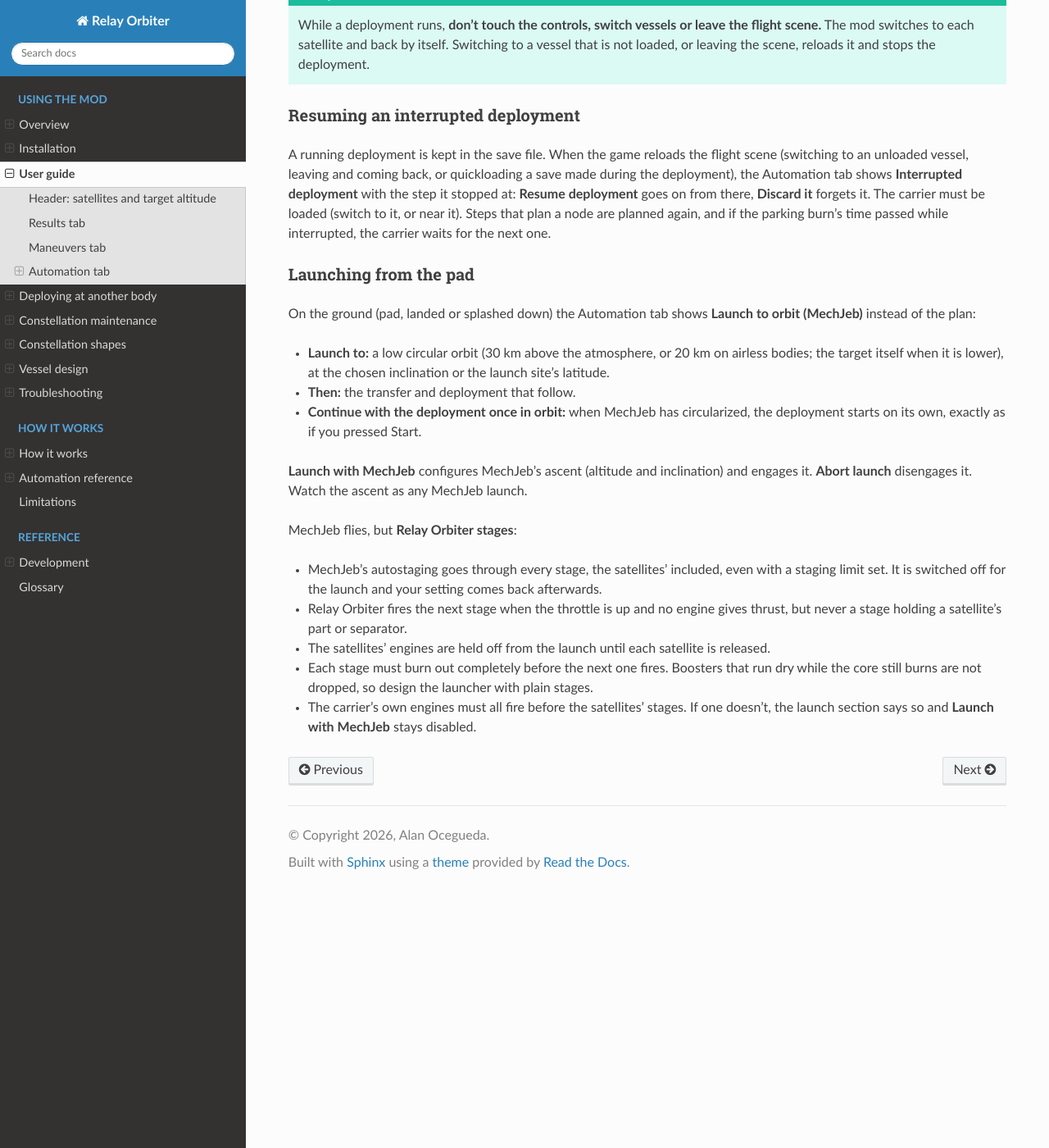
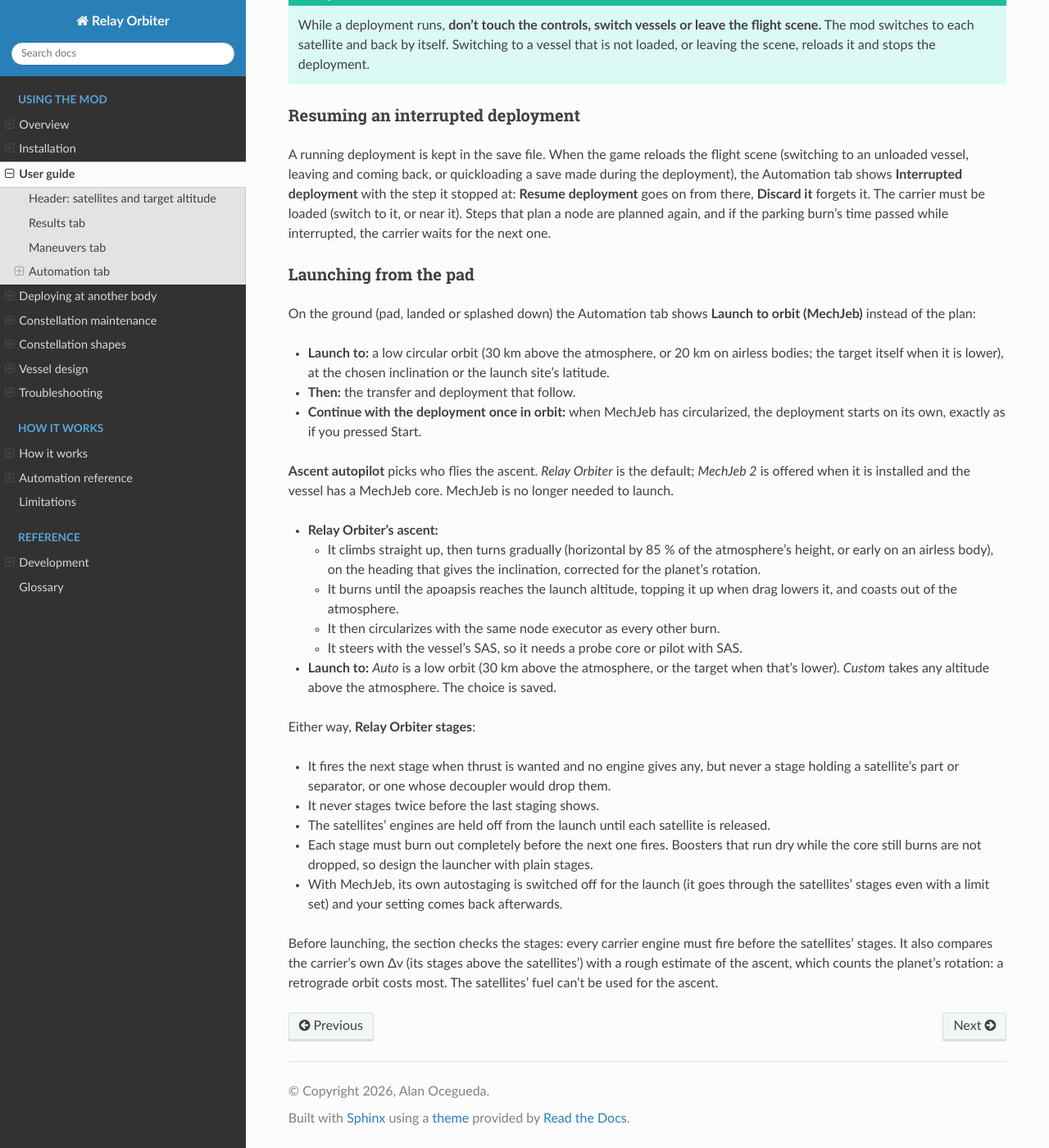
Before and after one commit to AlaNLrdE/KSP_RelayOrbiter_mod, a Sphinx documentation site: the page built from docs/source/user_guide.rst, in a window 1280 px wide and 1400 px high, scrolled down 2060 px. Shown: the whole window at 82% size. Built offline with Sphinx 7.4.7 and the Read the Docs theme 3.1.0, drawn with Linux system fonts in a browser that asks for light colours.

Commit message:
[relay_orbiter_mod] Docs: Relay Orbiter's own ascent, launch altitude
Co-Authored-By: Claude Opus 5.5 <noreply@anthropic.com>

```diff
--- a/docs/source/user_guide.rst
+++ b/docs/source/user_guide.rst
@@ -128,18 +128,36 @@ On the ground (pad, landed or splashed down) the Automation tab shows **Launch t
 - **Continue with the deployment once in orbit:** when MechJeb has circularized,
   the deployment starts on its own, exactly as if you pressed Start.
 
-**Launch with MechJeb** configures MechJeb's ascent (altitude and inclination) and
-engages it. **Abort launch** disengages it. Watch the ascent as any MechJeb launch.
+**Ascent autopilot** picks who flies the ascent. *Relay Orbiter* is the default;
+*MechJeb 2* is offered when it is installed and the vessel has a MechJeb core. MechJeb
+is no longer needed to launch.
 
-MechJeb flies, but **Relay Orbiter stages**:
+- **Relay Orbiter's ascent:**
 
-- MechJeb's autostaging goes through every stage, the satellites' included, even with a
-  staging limit set. It is switched off for the launch and your setting comes back
-  afterwards.
-- Relay Orbiter fires the next stage when the throttle is up and no engine gives thrust,
-  but never a stage holding a satellite's part or separator.
+  - It climbs straight up, then turns gradually (horizontal by 85 % of the atmosphere's
+    height, or early on an airless body), on the heading that gives the inclination,
+    corrected for the planet's rotation.
+  - It burns until the apoapsis reaches the launch altitude, topping it up when drag
+    lowers it, and coasts out of the atmosphere.
+  - It then circularizes with the same node executor as every other burn.
+  - It steers with the vessel's SAS, so it needs a probe core or pilot with SAS.
+
+- **Launch to:** *Auto* is a low orbit (30 km above the atmosphere, or the target when
+  that's lower). *Custom* takes any altitude above the atmosphere. The choice is saved.
+
+Either way, **Relay Orbiter stages**:
+
+- It fires the next stage when thrust is wanted and no engine gives any, but never a
+  stage holding a satellite's part or separator, or one whose decoupler would drop
+  them.
+- It never stages twice before the last staging shows.
 - The satellites' engines are held off from the launch until each satellite is released.
 - Each stage must burn out completely before the next one fires. Boosters that run dry
   while the core still burns are not dropped, so design the launcher with plain stages.
-- The carrier's own engines must all fire before the satellites' stages. If one doesn't,
-  the launch section says so and **Launch with MechJeb** stays disabled.
+- With MechJeb, its own autostaging is switched off for the launch (it goes through the
+  satellites' stages even with a limit set) and your setting comes back afterwards.
+
+Before launching, the section checks the stages: every carrier engine must fire before
+the satellites' stages. It also compares the carrier's own Δv (its stages above the
+satellites') with a rough estimate of the ascent, which counts the planet's rotation: a
+retrograde orbit costs most. The satellites' fuel can't be used for the ascent.
```
Also changed, not shown: README.md (+7 -6 lines), docs/source/installation.rst (+4 -3 lines).
